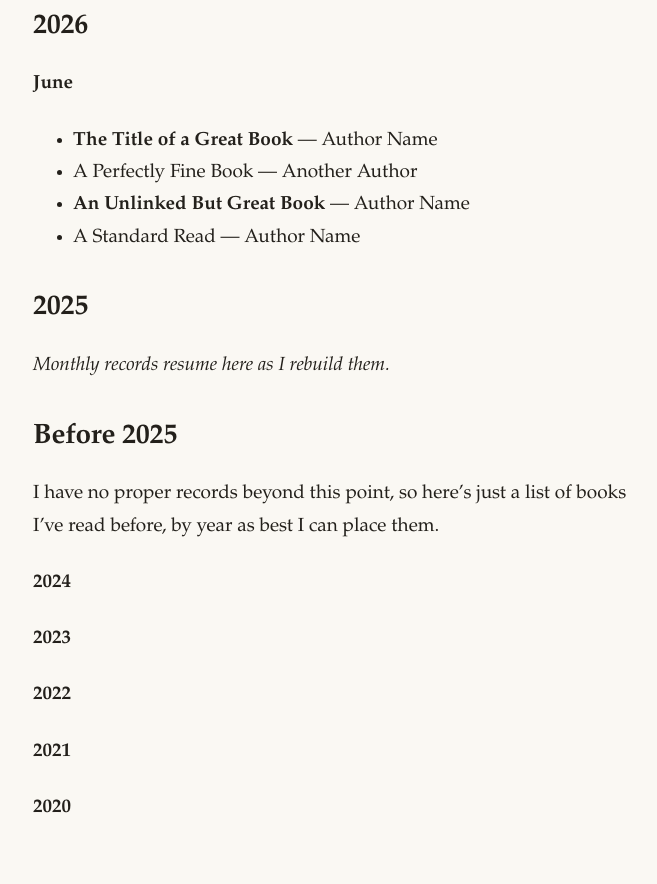
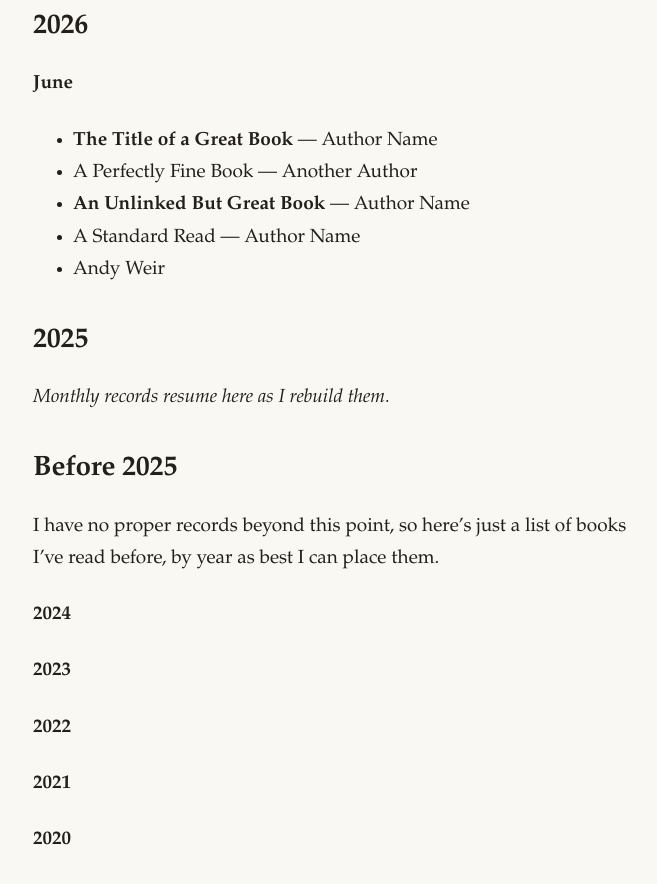
Before and after one commit to topearebi/aroamjti, a Jekyll site: the page built from books.md, in a window 1280 px wide and 900 px high, scrolled down 1218 px. Shown: the top 884 px of the window, without its empty margins (303-960 px from the left). Built offline with Jekyll 4.4.1, drawn with Linux system fonts in a browser that asks for light colours.

Commit message:
Last Sync: 2026-06-30 06:25 (Mobile)

```diff
--- a/books.md
+++ b/books.md
@@ -25,6 +25,8 @@ Titles in **bold** are books that are great in my opinion. I usually pick a book
 - A Perfectly Fine Book — Another Author
 - **An Unlinked But Great Book** — Author Name
 - A Standard Read — Author Name
+- Andy Weir
+
 
 ## 2025
 
```
Also changed, not shown: .obsidian/workspace-mobile.json.
